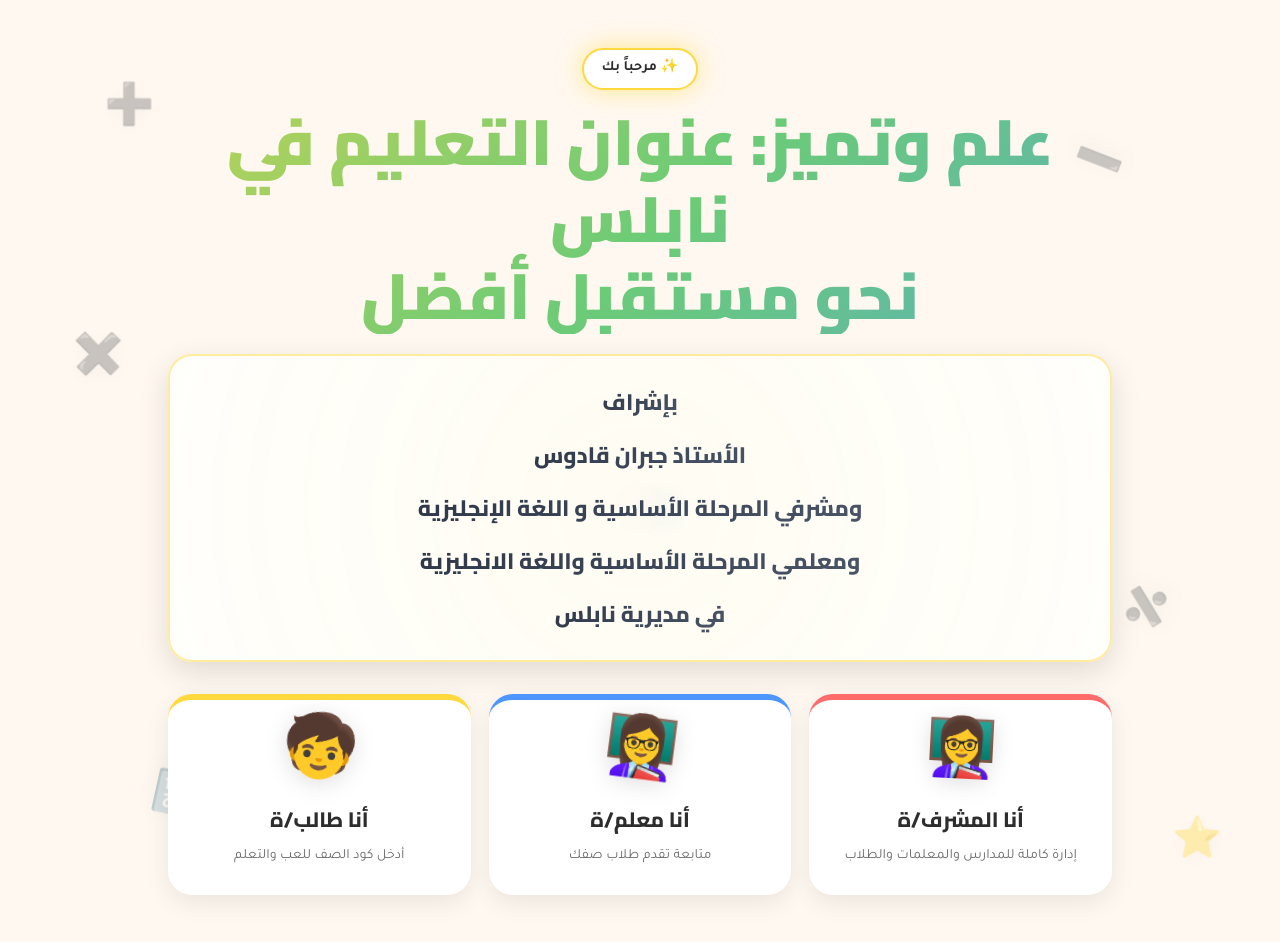
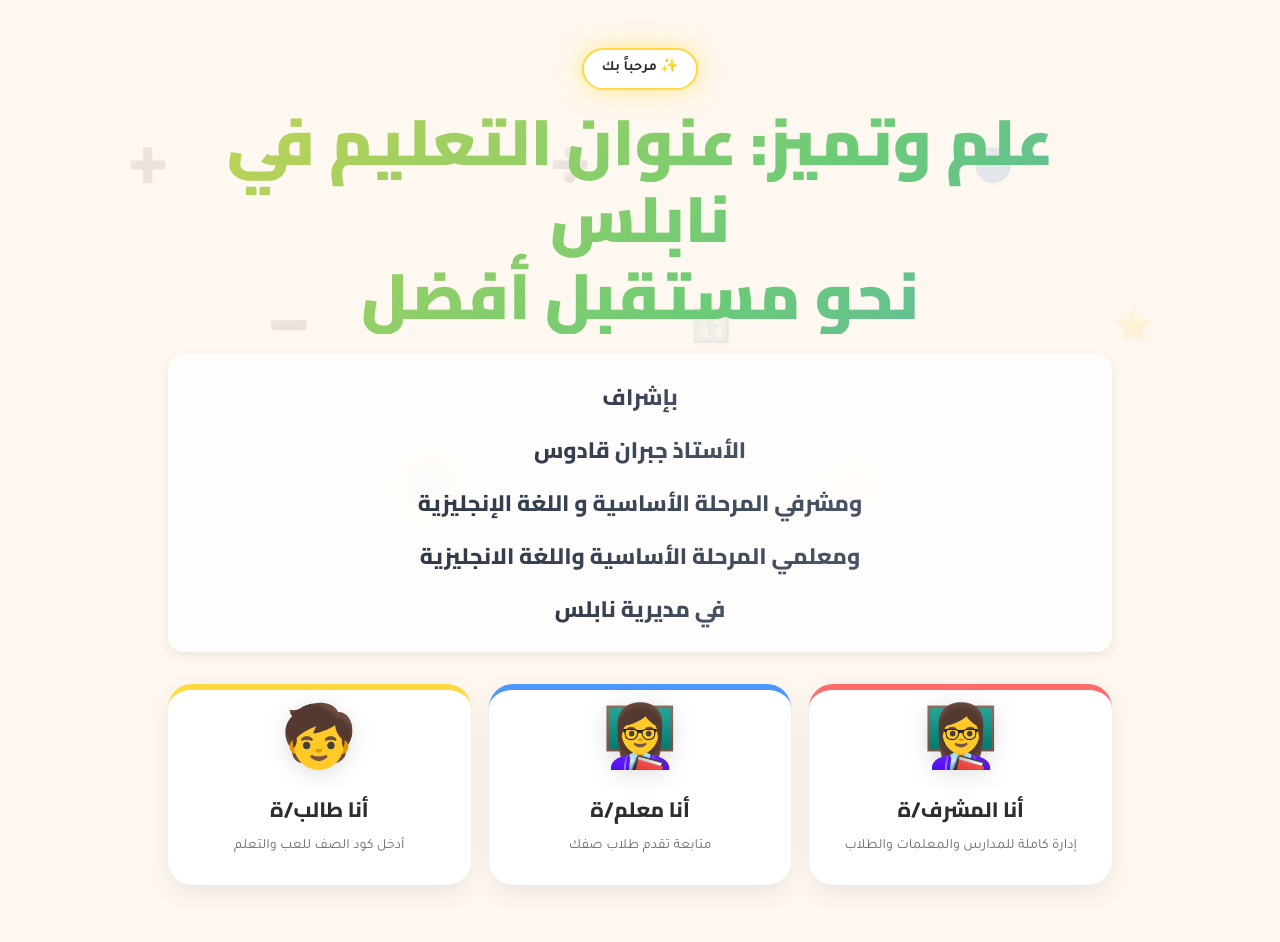
Before and after one commit to dr-suad/dr-suad-app, a React (Vite) app: page / in a window 1280 px wide. Shown: the top 942 px of the page. Built offline with nearby package versions, Linux system fonts and the light colour scheme; no server answers.

Commit message:
تحديث شامل: تحسين صفحة الترحيب + نظام الأدوار + إضافة الطلاب + ربط Supabase

```diff
--- a/src/components/RoleSelection.jsx
+++ b/src/components/RoleSelection.jsx
@@ -2,7 +2,6 @@ import { useState } from 'react';
 import { motion, AnimatePresence } from 'framer-motion';
 import { useAuth } from '../context/AuthContext.jsx';
 import GlowButton from './GlowButton.jsx';
-import FloatingShapes from './FloatingShapes.jsx';
 import AuthForm from './AuthForm.jsx';
 import styles from './RoleSelection.module.css';
 
@@ -83,7 +82,22 @@ export default function RoleSelection() {
 
   return (
     <div className={styles.page} dir="rtl">
-      <FloatingShapes />
+      <div className={styles.floatingShapesWrap}>
+        {['➕', '➖', '✖️', '➗', '🔢', '🔺', '🔵', '⭐'].map((emoji, i) => (
+          <motion.span
+            key={i}
+            className={styles.bgShape}
+            style={{
+              left: `${10 + i * 11}%`,
+              top: `${20 + (i % 3) * 20}%`,
+            }}
+            animate={{ y: [0, -20, 0] }}
+            transition={{ repeat: Infinity, duration: 4, ease: 'easeInOut' }}
+          >
+            {emoji}
+          </motion.span>
+        ))}
+      </div>
       <div className={styles.container}>
         <motion.div
           variants={heroVariants}
@@ -100,9 +114,9 @@ export default function RoleSelection() {
             ✨ مرحباً بك
           </motion.span>
           <motion.h1
-            variants={titleVariants}
-            initial="hidden"
-            animate="visible"
+            initial={{ opacity: 0, y: -20 }}
+            animate={{ opacity: 1, y: 0 }}
+            transition={{ duration: 0.6, ease: 'easeOut' }}
             className={styles.title}
           >
             علم وتميز: عنوان التعليم في نابلس
@@ -111,9 +125,8 @@ export default function RoleSelection() {
           </motion.h1>
 
           <motion.div
-            variants={subtitleVariants}
-            initial="hidden"
-            animate="visible"
+            whileInView={{ opacity: 1, y: 0 }}
+            initial={{ opacity: 0, y: 20 }}
             className={styles.supervision}
           >
             <p>بإشراف</p>
@@ -134,14 +147,14 @@ export default function RoleSelection() {
                 initial={{ opacity: 0, y: 30 }}
                 animate={{ opacity: 1, y: 0 }}
                 transition={{ duration: 0.4, delay: i * 0.1 }}
-                whileHover={{ y: -8, scale: 1.03 }}
-                whileTap={{ scale: 0.96 }}
+                whileHover={{ scale: 1.05, y: -5 }}
+                whileTap={{ scale: 0.98 }}
                 onClick={() => setMode(role.id)}
                 className={`${styles.roleCard}${selected ? ` ${styles.roleCardSelected}` : ''}`}
                 style={{ borderTopColor: role.accent, color: role.accent }}
               >
                 <motion.span
-                  className={styles.roleIcon}
+                  className={`${styles.roleIcon} ${styles.pulseIcon}`}
                   animate={{ rotate: [0, -8, 8, 0], scale: [1, 1.1, 1] }}
                   transition={{
                     duration: 3,
--- a/src/components/RoleSelection.module.css
+++ b/src/components/RoleSelection.module.css
@@ -66,41 +66,14 @@
   line-height: 2;
   font-weight: 800;
   font-size: 1.4rem;
-  background: rgba(255, 255, 255, 0.9);
+  background: rgba(255, 255, 255, 0.7);
   backdrop-filter: blur(14px);
-  padding: 24px 32px;
-  border-radius: 24px;
-  border: 2px solid rgba(255, 217, 61, 0.5);
-  box-shadow: 0 10px 30px rgba(0, 0, 0, 0.12);
+  padding: 20px 28px;
+  border-radius: 16px;
+  border: 1px solid rgba(255, 255, 255, 0.4);
+  box-shadow: 0 4px 12px rgba(0, 0, 0, 0.08);
   position: relative;
   overflow: hidden;
-  transition: all 0.4s cubic-bezier(0.175, 0.885, 0.32, 1.275);
-  cursor: default;
-}
-
-.supervision:hover {
-  transform: translateY(-6px) scale(1.02);
-  box-shadow: 0 20px 50px rgba(0, 0, 0, 0.18);
-  border-color: rgba(255, 217, 61, 0.9);
-}
-
-.supervision::before {
-  content: '';
-  position: absolute;
-  top: -50%;
-  left: -50%;
-  width: 200%;
-  height: 200%;
-  background: radial-gradient(circle at center, rgba(255, 217, 61, 0.15) 0%, transparent 70%);
-  animation: pulse-glow 6s ease-in-out infinite;
-  pointer-events: none;
-  z-index: 0;
-  transition: all 0.4s ease;
-}
-
-.supervision:hover::before {
-  animation-duration: 3s;
-  opacity: 0.9;
 }
 
 .supervision p {
@@ -112,72 +85,37 @@
   -webkit-background-clip: text;
   background-clip: text;
   color: transparent;
-  transition: all 0.3s ease;
-}
-
-.supervision:hover p {
-  filter: drop-shadow(0 2px 4px rgba(0,0,0,0.1));
-}
-
-@keyframes pulse-glow {
-  0%, 100% { opacity: 0.4; transform: scale(1); }
-  50% { opacity: 0.8; transform: scale(1.1); }
 }
 
 @keyframes shine {
-  0% {
-    background-position: 0% 50%;
-  }
-  50% {
-    background-position: 100% 50%;
-  }
-  100% {
-    background-position: 0% 50%;
-  }
+  0% { background-position: 0% 50%; }
+  50% { background-position: 100% 50%; }
+  100% { background-position: 0% 50%; }
 }
 
-.roleCard {
-  background: #fff;
-  border-radius: 24px;
-  box-shadow: 0 8px 24px rgba(0, 0, 0, 0.08);
-  padding: 30px 18px 26px;
-  text-align: center;
-  cursor: pointer;
-  border: none;
-  border-top: 6px solid #6bcb77;
-  font-family: inherit;
-  display: flex;
-  flex-direction: column;
-  align-items: center;
-  gap: 6px;
-  transition: box-shadow 0.25s ease, transform 0.25s ease;
-  position: relative;
-  overflow: hidden;
+@keyframes pulse {
+  0%, 100% { transform: scale(1); }
+  50% { transform: scale(1.15); }
 }
 
-.roleCard::before {
-  content: '';
-  position: absolute;
-  top: 0;
-  left: -100%;
-  width: 100%;
-  height: 100%;
-  background: linear-gradient(
-    90deg,
-    transparent,
-    rgba(255, 255, 255, 0.4),
-    transparent
-  );
-  transition: 0.5s;
+.pulseIcon {
+  animation: pulse 2s infinite ease-in-out;
 }
 
-.roleCard:hover::before {
-  left: 100%;
+.floatingShapesWrap {
+  position: fixed;
+  inset: 0;
+  pointer-events: none;
+  z-index: 0;
+  opacity: 0.15;
 }
 
-.roleCard:hover {
-  box-shadow: 0 16px 40px rgba(0, 0, 0, 0.12);
-  transform: translateY(-4px);
+.bgShape {
+  position: absolute;
+  font-size: 2rem;
+  opacity: 0.8;
+  filter: drop-shadow(0 2px 4px rgba(0, 0, 0, 0.1));
+  will-change: transform;
 }
 
 .grid {
@@ -201,7 +139,12 @@
   flex-direction: column;
   align-items: center;
   gap: 6px;
-  transition: box-shadow 0.25s ease;
+  transition: box-shadow 0.25s ease, transform 0.25s ease;
+}
+
+.roleCard:hover {
+  box-shadow: 0 16px 40px rgba(0, 0, 0, 0.12);
+  transform: translateY(-5px);
 }
 
 .roleCardSelected {
@@ -335,7 +278,7 @@
     margin: 0 auto 8px;
   }
   .title {
-    font-size: 1.8rem;
+    font-size: 2.5rem;
   }
   .roleCard {
     flex-direction: row;
```
